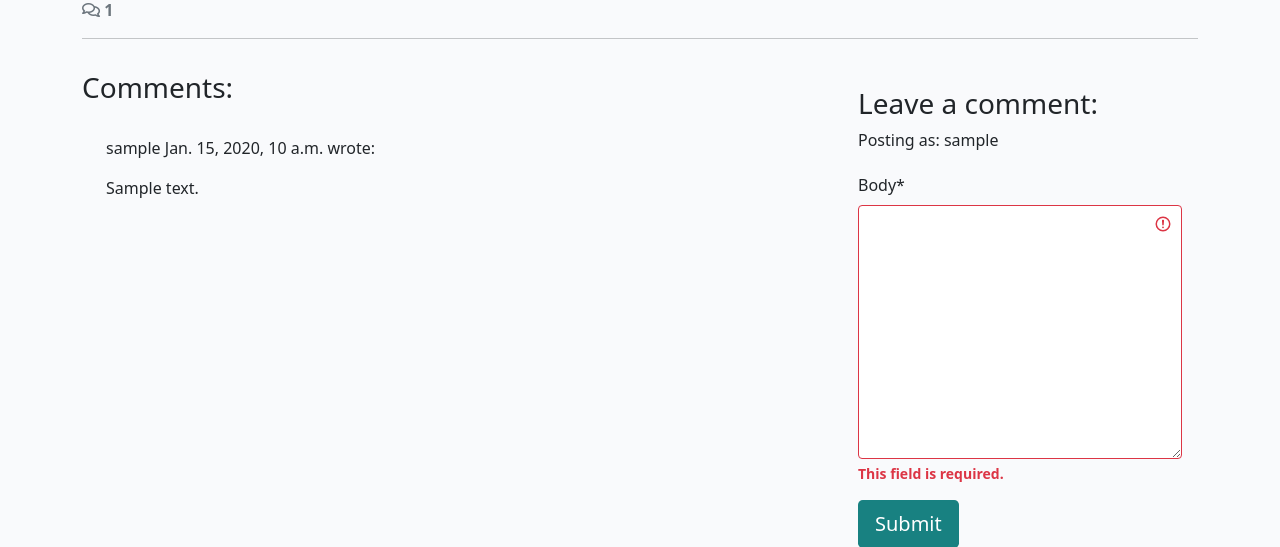
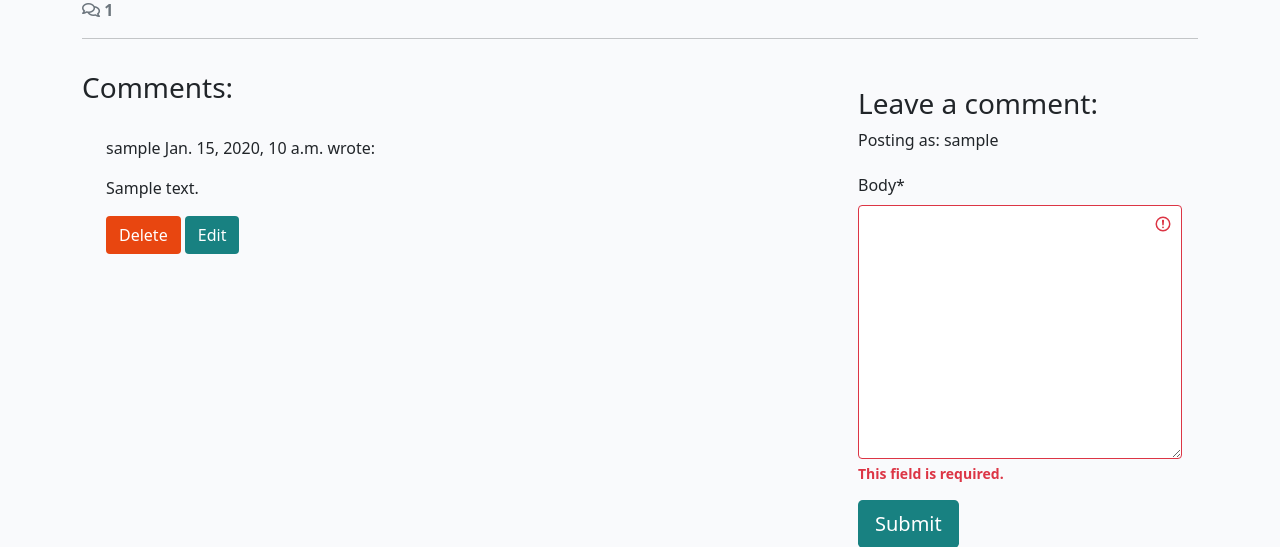
Before and after one commit to kristine-kiki/django-blog, a Django app: a page that uses templates/base.html in a window 1280 px wide. Shown: the part 494-1041 px from the top of the page. Run offline with Django 4.2, Linux system fonts and the light colour scheme; a user stored in the database is signed in; tables that the repository leaves empty hold one stand-in row (values such as "Sample post"); some libraries are stand-ins or nearby versions.

Commit message:
add edit and delete buttons.Tested both

```diff
--- a/blog/templates/blog/post_detail.html
+++ b/blog/templates/blog/post_detail.html
@@ -66,6 +66,10 @@
             This comment is awaiting approval
           </p>
           {% endif %}
+          {% if user.is_authenticated and comment.author == user %}
+          <button class="btn btn-delete" comment_id="{{ comment.id }}">Delete</button>
+          <button class="btn btn-edit" comment_id="{{ comment.id }}">Edit</button>
+          {% endif %}
         </div>
         <!-- Our for loop ends here -->
         {% endfor %}
@@ -77,12 +81,10 @@
         {% if user.is_authenticated %}
         <h3>Leave a comment:</h3>
         <p>Posting as: {{ user.username }}</p>
-        <form id="commentForm" method="post"
-          style="margin-top: 1.3em;">
+        <form id="commentForm" method="post" style="margin-top: 1.3em;">
           {{ comment_form | crispy }}
           {% csrf_token %}
-          <button id="submitButton" type="submit"
-            class="btn btn-signup btn-lg">Submit</button>
+          <button id="submitButton" type="submit" class="btn btn-signup btn-lg">Submit</button>
         </form>
         {% else %}
         <p>Log in to leave a comment</p>
@@ -92,4 +94,33 @@
   </div>
 </div>
 
+<!-- Delete confirmation modal -->
+<div class="modal fade" id="deleteModal" tabindex="-1"
+  aria-labelledby="deleteModalLabel" aria-hidden="true">
+  <div class="modal-dialog">
+    <div class="modal-content">
+      <div class="modal-header">
+        <h5 class="modal-title"
+          id="deleteModalLabel">Delete comment?</h5>
+        <button type="button" class="btn-close"
+          data-bs-dismiss="modal" aria-label="Close"></button>
+      </div>
+      <div class="modal-body">
+        Are you sure you want to delete your comment?
+        This action cannot be undone.
+      </div>
+      <div class="modal-footer">
+        <button type="button" class="btn btn-secondary"
+          data-bs-dismiss="modal">Close</button>
+        <a id="deleteConfirm" href="#" class="btn
+          btn-danger">Delete</a>
+      </div>
+    </div>
+  </div>
+</div>
+
 {% endblock content %}
+
+{% block extras %}
+<script src="{% static 'js/comments.js' %}"></script>
+{% endblock %}
--- a/blog/urls.py
+++ b/blog/urls.py
@@ -4,4 +4,8 @@ from django.urls import path
 urlpatterns = [
     path('', views.PostList.as_view(), name='home'),
     path('<slug:slug>/', views.post_detail, name='post_detail'),
+    path('<slug:slug>/edit_comment/<int:comment_id>',
+         views.comment_edit, name='comment_edit'),
+    path('<slug:slug>/delete_comment/<int:comment_id>',
+         views.comment_delete, name='comment_delete'),
 ]
--- a/blog/views.py
+++ b/blog/views.py
@@ -1,7 +1,8 @@
-from django.shortcuts import render, get_object_or_404
+from django.shortcuts import render, get_object_or_404, reverse
 from django.views import generic
 from django.contrib import messages
-from .models import Post
+from django.http import HttpResponseRedirect
+from .models import Post, Comment
 from .forms import CommentForm
 
 # Create your views here.
@@ -46,7 +47,6 @@ def post_detail(request, slug):
                 'Comment submitted and awaiting approval'
             )
 
-
     comment_form = CommentForm(data=request.POST)
     print("about to render template")
 
@@ -60,3 +60,44 @@ def post_detail(request, slug):
             "comment_form": comment_form
         },
     )
+
+
+def comment_edit(request, slug, comment_id):
+    """
+    view to edit comments
+    """
+    if request.method == "POST":
+
+        queryset = Post.objects.filter(status=1)
+        post = get_object_or_404(queryset, slug=slug)
+        comment = get_object_or_404(Comment, pk=comment_id)
+        comment_form = CommentForm(data=request.POST, instance=comment)
+
+        if comment_form.is_valid() and comment.author == request.user:
+            comment = comment_form.save(commit=False)
+            comment.post = post
+            comment.approved = False
+            comment.save()
+            messages.add_message(request, messages.SUCCESS, 'Comment Updated!')
+        else:
+            messages.add_message(request, messages.ERROR,
+                                 'Error updating comment!')
+
+    return HttpResponseRedirect(reverse('post_detail', args=[slug]))
+
+def comment_delete(request, slug, comment_id):
+    """
+    view to delete comment
+    """
+    queryset = Post.objects.filter(status=1)
+    post = get_object_or_404(queryset, slug=slug)
+    comment = get_object_or_404(Comment, pk=comment_id)
+
+    if comment.author == request.user:
+        comment.delete()
+        messages.add_message(request, messages.SUCCESS, 'Comment deleted!')
+    else:
+        messages.add_message(request, messages.ERROR,
+                             'You can only delete your own comments!')
+
+    return HttpResponseRedirect(reverse('post_detail', args=[slug]))
--- /dev/null
+++ b/static/js/comments.js
@@ -0,0 +1,46 @@
+const editButtons = document.getElementsByClassName("btn-edit");
+const commentText = document.getElementById("id_body");
+const commentForm = document.getElementById("commentForm");
+const submitButton = document.getElementById("submitButton");
+
+const deleteModal = new bootstrap.Modal(document.getElementById("deleteModal"));
+const deleteButtons = document.getElementsByClassName("btn-delete");
+const deleteConfirm = document.getElementById("deleteConfirm");
+
+/**
+* Initializes edit functionality for the provided edit buttons.
+*
+* For each button in the `editButtons` collection:
+* - Retrieves the associated comment's ID upon click.
+* - Fetches the content of the corresponding comment.
+* - Populates the `commentText` input/textarea with the comment's content for editing.
+* - Updates the submit button's text to "Update".
+* - Sets the form's action attribute to the `edit_comment/{commentId}` endpoint.
+*/
+for (let button of editButtons) {
+  button.addEventListener("click", (e) => {
+    let commentId = e.target.getAttribute("comment_id");
+    let commentContent = document.getElementById(`comment${commentId}`).innerText;
+    commentText.value = commentContent;
+    submitButton.innerText = "Update";
+    commentForm.setAttribute("action", `edit_comment/${commentId}`);
+  });
+}
+
+/**
+* Initializes deletion functionality for the provided delete buttons.
+*
+* For each button in the `deleteButtons` collection:
+* - Retrieves the associated comment's ID upon click.
+* - Updates the `deleteConfirm` link's href to point to the
+* deletion endpoint for the specific comment.
+* - Displays a confirmation modal (`deleteModal`) to prompt
+* the user for confirmation before deletion.
+*/
+for (let button of deleteButtons) {
+    button.addEventListener("click", (e) => {
+      let commentId = e.target.getAttribute("comment_id");
+      deleteConfirm.href = `delete_comment/${commentId}`;
+      deleteModal.show();
+    });
+  }
--- a/static/js/script.js
+++ /dev/null
@@ -1 +0,0 @@
-console.log("hello world!");
--- a/templates/base.html
+++ b/templates/base.html
@@ -118,7 +118,9 @@
     <script src="https://cdn.jsdelivr.net/npm/bootstrap@5.0.1/dist/js/bootstrap.bundle.min.js"
         integrity="sha384-gtEjrD/SeCtmISkJkNUaaKMoLD0//ElJ19smozuHV6z3Iehds+3Ulb9Bn9Plx0x4" crossorigin="anonymous">
     </script>
-    <script src="{% static 'js/script.js' %}"></script>
+
+    {% block extras %}
+    {% endblock %}
 </body>
 
 </html>
```
Lines whose indentation alone changed are shown as unchanged.
